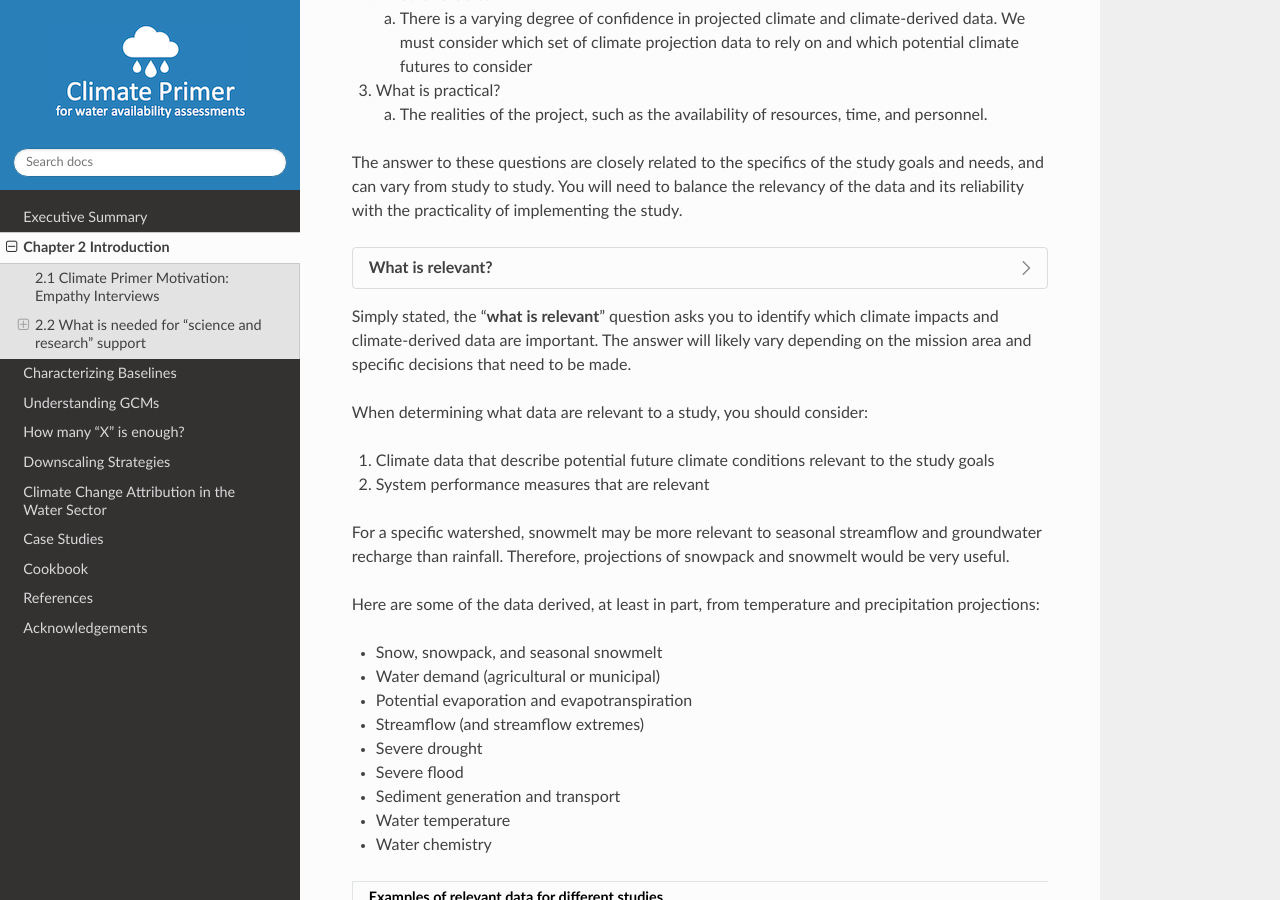
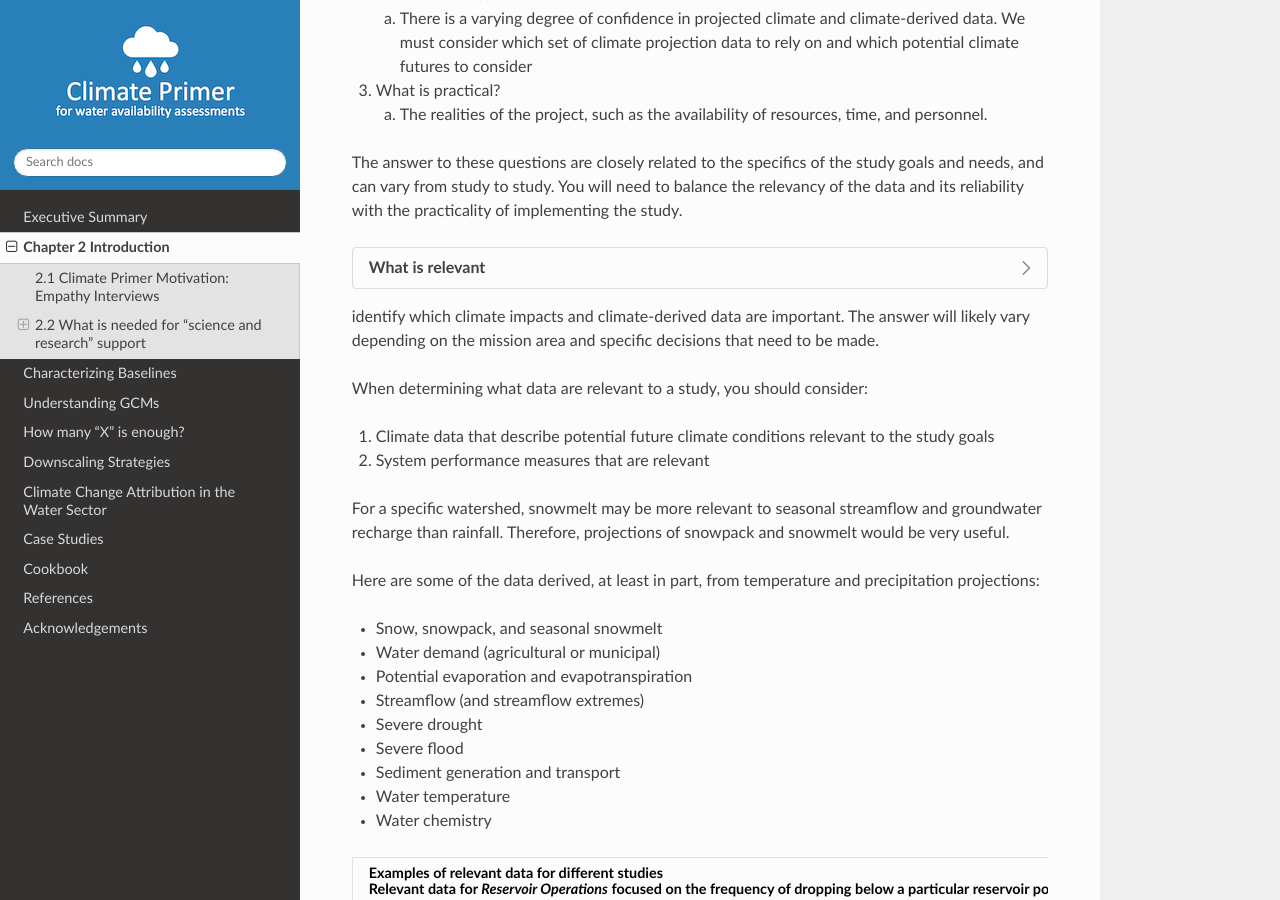
Before and after one commit to NCAR/climate-primer-water, a Sphinx documentation site: the page built from doc/introduction.rst, in a window 1280 px wide and 900 px high, scrolled down 2752 px. Built offline with Sphinx 7.4.7 and the Read the Docs theme 2.0.0, drawn with Linux system fonts in a browser that asks for light colours.

Commit message:
Update introduction.rst

```diff
--- a/doc/introduction.rst
+++ b/doc/introduction.rst
@@ -196,10 +196,9 @@
 study. You will need to balance the relevancy of the data and its
 reliability with the practicality of implementing the study.
 
+.. dropdown:: What is relevant
 
-
-.. dropdown:: **What is relevant?**
-Simply stated, the “\ **what is relevant**\ ” question asks you to
+    Simply stated, the “\ **what is relevant**\ ” question asks you to
 identify which climate impacts and climate-derived data are important.
 The answer will likely vary depending on the mission area and specific
 decisions that need to be made.
```
